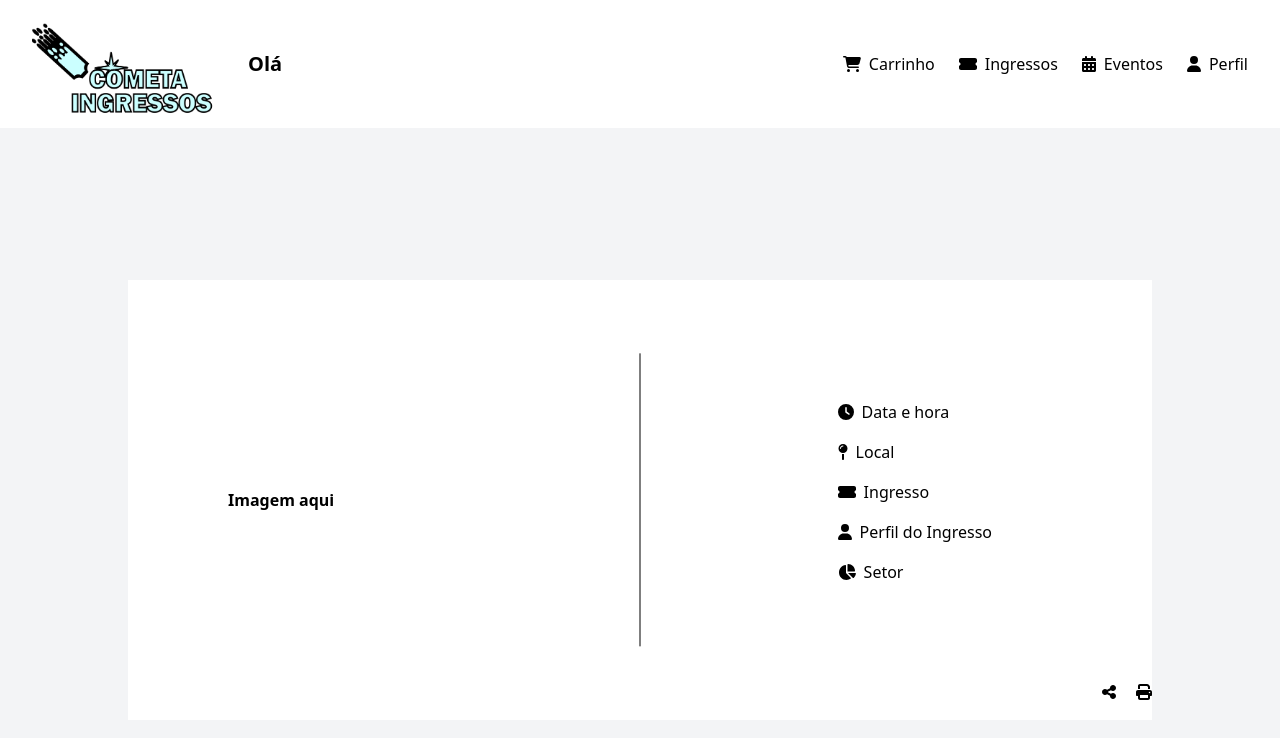
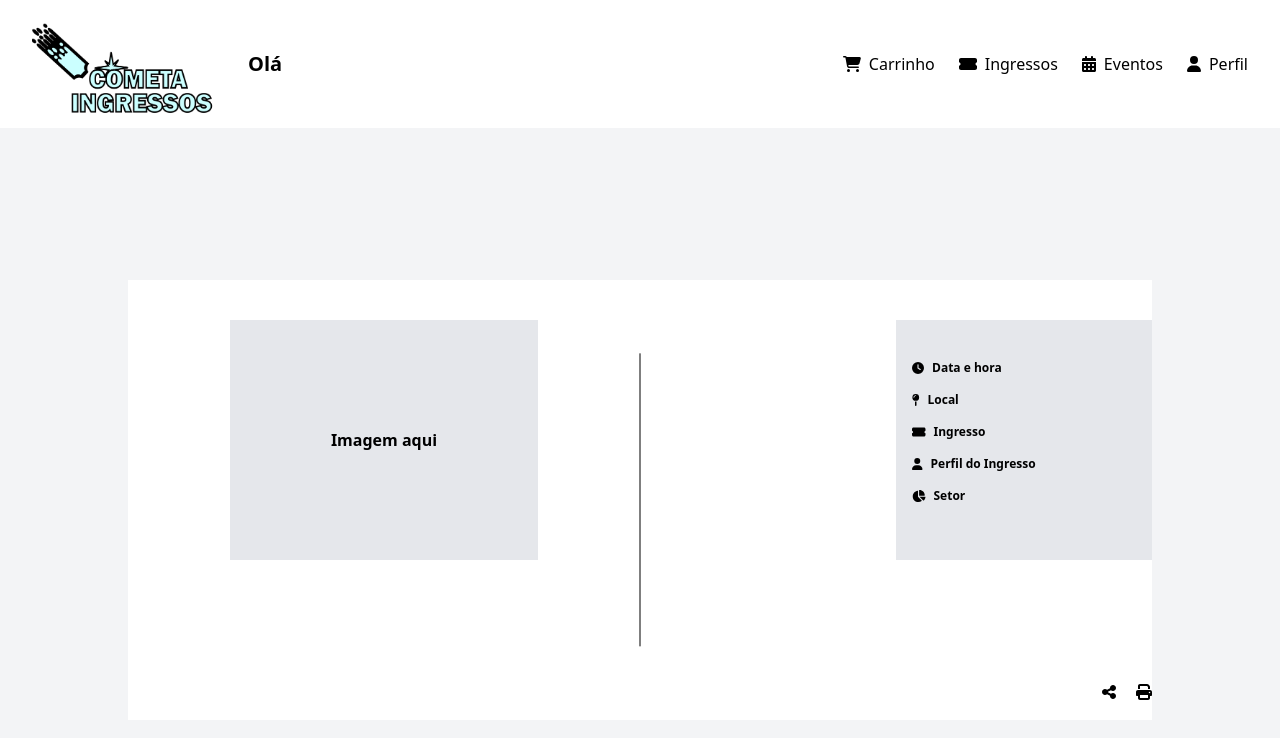
Before and after one commit to Yamazaki-Khaio/Cometa-Ingresso, a Next.js app in the folder ingressoscometa/: page /qrcode in a window 1280 px wide. Shown: the top 738 px of the page. Built offline with nearby package versions, Linux system fonts and the light colour scheme; no server answers.

Commit message:
Adicionando blocos na tela de QRCode

```diff
--- /dev/null
+++ b/ingressoscometa/src/components/QRCode/BlocoDadosIngresso.tsx
@@ -0,0 +1,37 @@
+import CampoHoraEData from "./CampoHoraEData";
+import CampoIngresso from "./CampoIngresso";
+import CampoLocal from "./CampoLocal";
+import CampoPerfilDoIngresso from "./CampoPerfilDoIngresso";
+import CampoSetor from "./CampoSetor";
+
+export default function BlocoDadosIngresso() {
+  return (
+    <div
+      className="flex items-center justify-start w-65 h-60 bg-gray-200 mx-auto relative"
+      style={{
+        marginTop: "-15vh", // Metade negativa da altura para centralizar verticalmente
+        color: "black", // Definir a cor do texto como preto
+        fontWeight: "bold", // Definir o peso da fonte como negrito
+        paddingLeft: "1rem" // Adicionar um recuo à esquerda
+      }}
+    >
+      <ul style={{ paddingLeft: "0" }}>
+        <li>
+          <CampoHoraEData />
+        </li>
+        <li>
+          <CampoLocal />
+        </li>
+        <li>
+          <CampoIngresso />
+        </li>
+        <li>
+          <CampoPerfilDoIngresso />
+        </li>
+        <li>
+          <CampoSetor />
+        </li>
+      </ul>
+    </div>
+  );
+}
--- /dev/null
+++ b/ingressoscometa/src/components/QRCode/BlocoGeralQrCode.tsx
@@ -0,0 +1,29 @@
+import BotaoCompartilhar from "./BotaoCompartilhar";
+import BotaoImpressora from "./BotaoImpressora";
+import DivisoriaImagem from "./BlocoImagem";
+import DivisoriaDadosIngresso from "./BlocoDadosIngresso";
+
+export default function BlocoGeralQrCode() {
+  const handleImprimir = () => {
+    window.print();
+  };
+
+  return (
+    <div
+      className="flex items-center justify-center w-4/5 h-screen bg-white mx-auto relative"
+      style={{ height: "55vh", marginTop: "-65vh", flexDirection: "row-reverse" }}
+    >
+      <div className="absolute right-0 bottom-0 flex justify-between gap-5">
+        <BotaoCompartilhar />
+        <BotaoImpressora onClick={handleImprimir} />
+      </div>
+      <div className="absolute top-1/2 left-1/2 transform -translate-x-1/2 -translate-y-1/2 h-2/3 bg-black w-px"></div>
+      <div className="absolute inset-0 z-15 left-3/4 top-40">
+        <DivisoriaDadosIngresso />
+      </div>
+      <div className="absolute inset-0 z-10 right-1/2 top-40">
+        <DivisoriaImagem />
+      </div>
+    </div>
+  );
+}
--- /dev/null
+++ b/ingressoscometa/src/components/QRCode/BlocoImagem.tsx
@@ -0,0 +1,14 @@
+export default function DivisoriaImage() {
+    return (
+      <div
+        className="flex items-center justify-center w-3/5 h-60 bg-gray-200 mx-auto relative"
+        style={{
+          marginTop: "-15vh", // Metade negativa da altura para centralizar verticalmente
+          color: "black", // Definir a cor do texto como preto
+          fontWeight: "bold", // Definir o peso da fonte como negrito
+        }}
+      >
+        <p className="text-center">Imagem aqui</p>
+      </div>
+    );
+  }
--- /dev/null
+++ b/ingressoscometa/src/components/QRCode/BlocoQRCode.tsx
@@ -0,0 +1,13 @@
+export default function BlocoQrCode() {
+  return (
+    <div
+      className="flex items-center justify-center w-65 h-60 bg-red-500 mx-auto relative"
+      style={{
+        marginTop: "-15vh", // Metade negativa da altura para centralizar verticalmente
+        color: "black", // Definir a cor do texto como preto
+        fontWeight: "bold", // Definir o peso da fonte como negrito
+      }}
+    >
+    </div>
+  );
+}
--- a/ingressoscometa/src/components/QRCode/CampoHoraEData.tsx
+++ b/ingressoscometa/src/components/QRCode/CampoHoraEData.tsx
@@ -2,12 +2,12 @@ import { FontAwesomeIcon } from "@fortawesome/react-fontawesome";
 import { faClock } from "@fortawesome/free-solid-svg-icons";
 
 export default function CampoHoraEData() {
-
   return (
-      <div>
+    <div>
       <ul>
         <li className="flex items-center mb-4">
-          <FontAwesomeIcon icon={faClock} className="mr-2" /> Data e hora
+          <FontAwesomeIcon icon={faClock} className="mr-2 text-xs" />{" "}
+          <span className="text-xs">Data e hora</span>
         </li>
       </ul>
     </div>
--- a/ingressoscometa/src/components/QRCode/CampoIngresso.tsx
+++ b/ingressoscometa/src/components/QRCode/CampoIngresso.tsx
@@ -2,12 +2,12 @@ import { FontAwesomeIcon } from "@fortawesome/react-fontawesome";
 import { faTicketAlt } from "@fortawesome/free-solid-svg-icons";
 
 export default function CampoIngresso() {
-
   return (
-      <div>
+    <div>
       <ul>
         <li className="flex items-center mb-4">
-          <FontAwesomeIcon icon={faTicketAlt} className="mr-2" /> Ingresso
+          <FontAwesomeIcon icon={faTicketAlt} className="mr-2 text-xs" />{" "}
+          <span className="text-xs">Ingresso</span>
         </li>
       </ul>
     </div>
--- a/ingressoscometa/src/components/QRCode/CampoLocal.tsx
+++ b/ingressoscometa/src/components/QRCode/CampoLocal.tsx
@@ -4,10 +4,11 @@ import { faMapPin } from "@fortawesome/free-solid-svg-icons";
 export default function CampoLocal() {
 
   return (
-      <div>
+    <div>
       <ul>
         <li className="flex items-center mb-4">
-          <FontAwesomeIcon icon={faMapPin} className="mr-2" /> Local
+          <FontAwesomeIcon icon={faMapPin} className="mr-2 text-xs" />{" "}
+          <span className="text-xs">Local</span>
         </li>
       </ul>
     </div>
--- a/ingressoscometa/src/components/QRCode/CampoPerfilDoIngresso.tsx
+++ b/ingressoscometa/src/components/QRCode/CampoPerfilDoIngresso.tsx
@@ -4,10 +4,11 @@ import { faUser } from "@fortawesome/free-solid-svg-icons";
 export default function CampoPerfilDoIngresso() {
 
   return (
-      <div>
+    <div>
       <ul>
         <li className="flex items-center mb-4">
-          <FontAwesomeIcon icon={faUser} className="mr-2" /> Perfil do Ingresso
+          <FontAwesomeIcon icon={faUser} className="mr-2 text-xs" />{" "}
+          <span className="text-xs">Perfil do Ingresso</span>
         </li>
       </ul>
     </div>
--- a/ingressoscometa/src/components/QRCode/CampoSetor.tsx
+++ b/ingressoscometa/src/components/QRCode/CampoSetor.tsx
@@ -4,10 +4,11 @@ import {faChartPie} from "@fortawesome/free-solid-svg-icons";
 export default function CampoSetor() {
 
   return (
-      <div>
+    <div>
       <ul>
         <li className="flex items-center mb-4">
-          <FontAwesomeIcon icon={faChartPie} className="mr-2" /> Setor
+          <FontAwesomeIcon icon={faChartPie} className="mr-2 text-xs" />{" "}
+          <span className="text-xs">Setor</span>
         </li>
       </ul>
     </div>
--- a/ingressoscometa/src/components/QRCode/DivisoriaQrCode.tsx
+++ /dev/null
@@ -1,37 +0,0 @@
-import BotaoCompartilhar from "./BotaoCompartilhar";
-import BotaoImpressora from "./BotaoImpressora";
-import { FontAwesomeIcon } from "@fortawesome/react-fontawesome";
-import { faClock, faMapPin, faTicketAlt, faUser, faChartPie } from "@fortawesome/free-solid-svg-icons";
-import CampoHoraEData from "./CampoHoraEData";
-import CampoIngresso from "./CampoIngresso";
-import CampoLocal from "./CampoLocal";
-import CampoPerfilDoIngresso from "./CampoPerfilDoIngresso";
-import CampoSetor from "./CampoSetor";
-
-export default function DivisoriaQrCode() {
-  const handleImprimir = () => {
-    window.print();
-  };
-
-  return (
-
-    <div
-      className="flex items-center justify-center w-4/5 h-screen bg-white mx-auto relative"
-      style={{ height: "55vh", marginTop: "-65vh" }}
-    >
-      <div className="absolute right-0 bottom-0 flex justify-between gap-5">
-        <BotaoCompartilhar />
-        <BotaoImpressora onClick={handleImprimir} />
-      </div>
-      <div className="absolute top-1/2 left-1/2 transform -translate-x-1/2 -translate-y-1/2 h-2/3 bg-black w-px"></div>
-      <span className="absolute text-black font-bold left-20 top-1/2 transform -translate-y-1/2 pl-5">Imagem aqui</span>
-      <ul className="absolute text-black top-1/2 right-20 transform -translate-y-1/2 pr-20">
-        <CampoHoraEData />
-        <CampoLocal />
-        <CampoIngresso/>
-        <CampoPerfilDoIngresso/>
-        <CampoSetor/>
-      </ul>
-    </div>
-  );
-}
--- a/ingressoscometa/src/pages/qrcode.tsx
+++ b/ingressoscometa/src/pages/qrcode.tsx
@@ -1,11 +1,11 @@
 import Layout from "@/components/CabecalhoCliente/layoutCliente";
-import DivisoriaQrCode from "@/components/QRCode/DivisoriaQrCode";
+import BlocoGeralQrCode from "@/components/QRCode/BlocoGeralQrCode";
 
 export default function qrcode(){
     return(
         <div>
             <Layout/>
-            <DivisoriaQrCode/>
+            <BlocoGeralQrCode/>
         </div>
     )
 }
```
